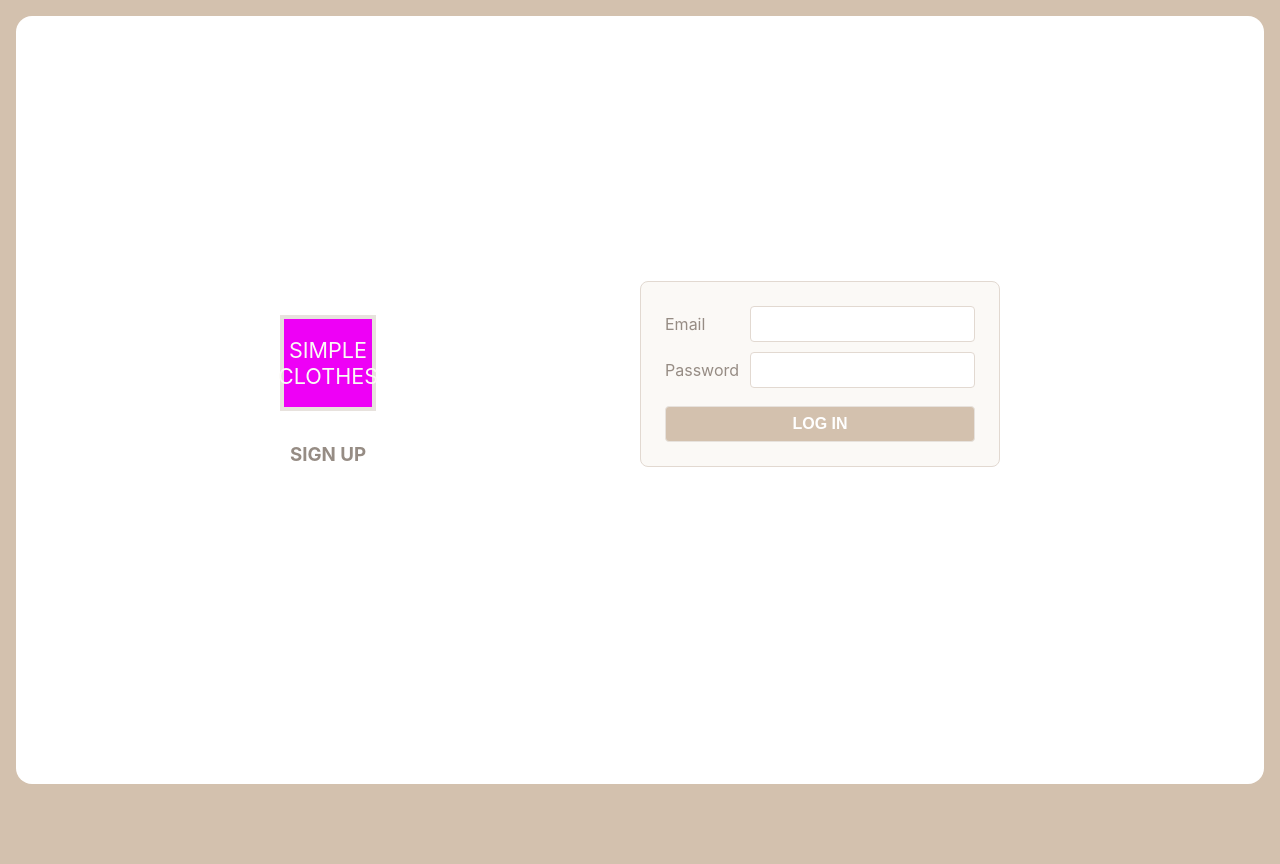
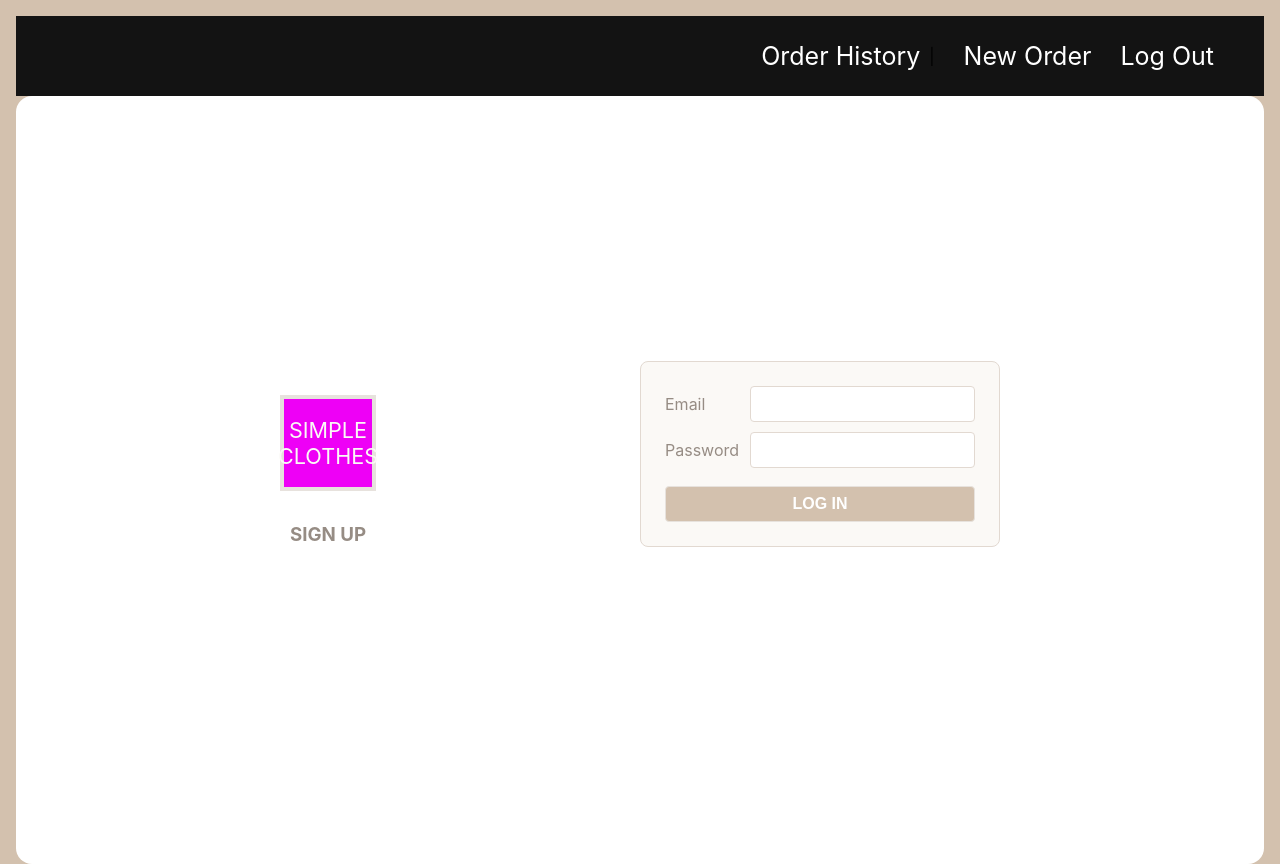
Before and after one commit to nsjama21/MernWebsite, a React (Create React App) app: page / in a window 1280 px wide. Before the commit the page ends 800 px from the top, so only its background shows below. Built offline with nearby package versions, Linux system fonts and the light colour scheme.

Commit message:
added Navbar

```diff
--- /dev/null
+++ b/src/components/NavBar/NavBar.js
@@ -0,0 +1,27 @@
+import { Link } from "react-router-dom"
+// Using the import below, we can call any exported function using: userService.someMethod()
+import * as userService from '../../utilities/users-service';
+// import * as userService from '../utilities/users-service';
+import styles from "./NavBar.module.css"
+
+export default function NavBar({ name, setUser }) {
+
+  function handleLogout() {
+    // Delegate to the users-service
+    userService.logOut()
+    setUser(null)
+  }
+
+  return (
+    <div className={styles.NavBar}>
+      <div className={styles.NavBar}>
+        <Link to="/orders">Order History</Link>
+        &nbsp; | &nbsp;
+        <Link to="/orders/new">New Order</Link>
+        {/* <h1>Welcome, {name}</h1> */}
+        &nbsp;&nbsp;<Link to="" onClick={handleLogout}>Log Out</Link>
+      </div>
+    </div>
+  )
+
+}
--- /dev/null
+++ b/src/components/NavBar/NavBar.module.css
@@ -0,0 +1,21 @@
+.NavBar {
+  width: 100%;
+  height: 80px;
+  background-color: rgb(19, 19, 19);
+  display: flex;
+  justify-content: flex-end;
+  align-items: center;
+}
+
+.NavBar {
+  margin-right: 50px;
+  display: flex;
+  align-items: center;
+}
+
+.NavBar a {
+  text-decoration: none;
+  color: white;
+  margin-left: 20px;
+  font-size: 25px;
+}
--- a/src/pages/App/App.js
+++ b/src/pages/App/App.js
@@ -5,15 +5,18 @@ import { getUser } from '../../utilities/users-service';
 import AuthPage from '../AuthPage/AuthPage';
 import NewOrderPage from '../NewOrderPage/NewOrderPage';
 import OrderHistoryPage from '../OrderHistoryPage/OrderHistoryPage';
+import NavBar from "../../components/NavBar/NavBar"
 
 export default function App() {
   const [user, setUser] = useState(getUser());
   return (
     <main className={styles.App}>
+      <NavBar />
       {user ?
         <>
           <Routes>
             {/* client-side route that renders the component instance if the path matches the url in the address bar */}
+            {/* <Route path="/" element={<LandingPage />} /> */}
             <Route path="/orders/new" element={<NewOrderPage user={user} setUser={setUser} />} />
             <Route path="/orders" element={<OrderHistoryPage user={user} setUser={setUser} />} />
             {/* redirect to /orders/new if path in address bar hasn't matched a <Route> above */}
```
Also changed, not shown: src/components/NavBar.js (deleted, +0 -24 lines).
